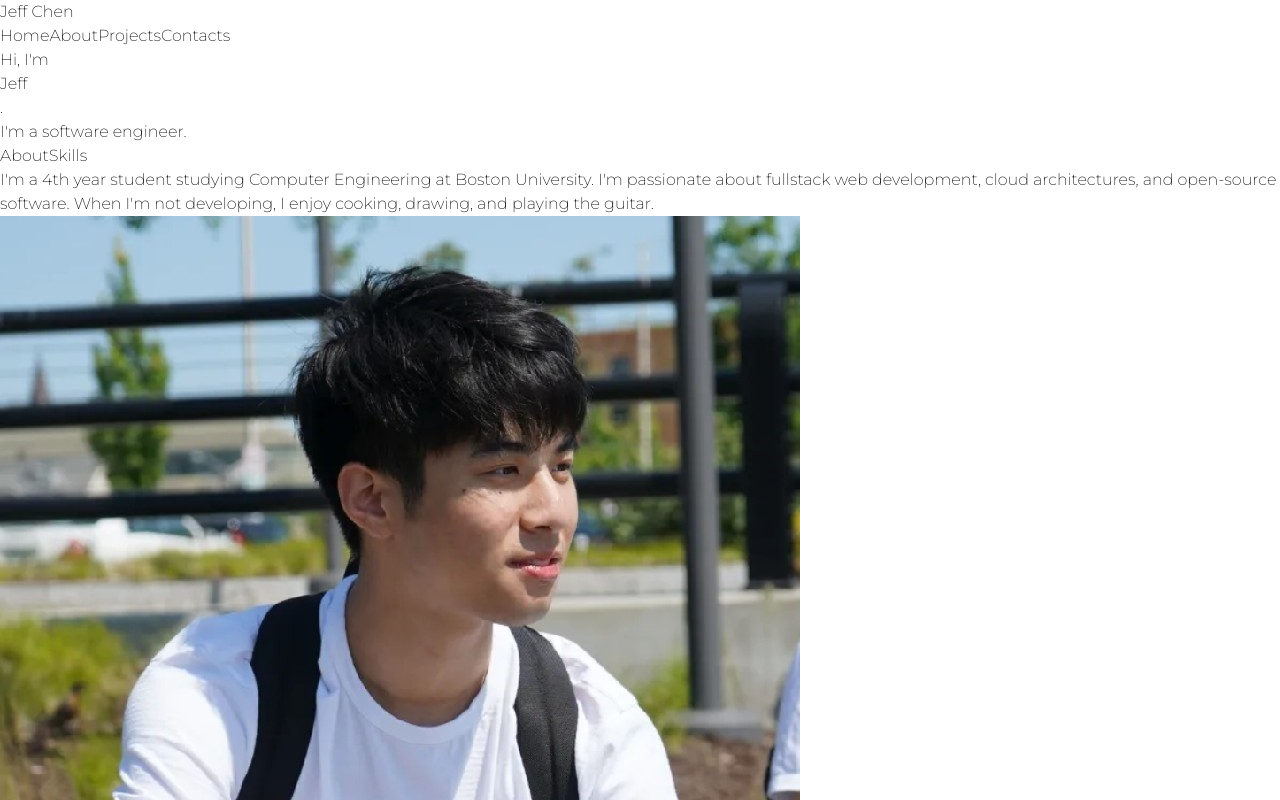
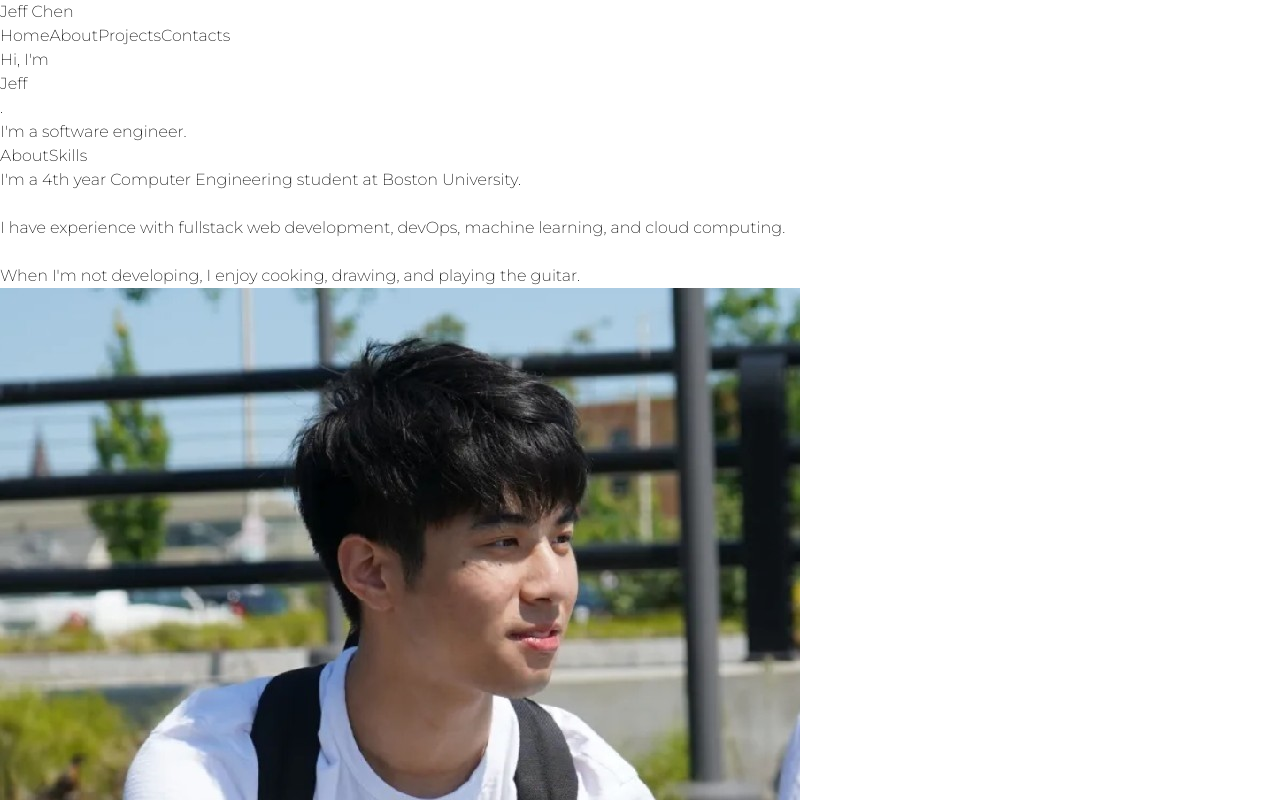
Before and after one commit to JeffC25/JeffC25.github.io, a React (Vite) app: page / in a window 1280 px wide. Shown: the top 800 px of the page. Built offline with nearby package versions, Linux system fonts and the light colour scheme.

Commit message:
edit descriptions, remove scroll snapping

```diff
--- a/src/App.tsx
+++ b/src/App.tsx
@@ -6,7 +6,7 @@ import About from "./pages/About.tsx"
 function App() {
 
   return (
-    <div className="w-full h-screen overflow-y-scroll snap-y scroll-smooth">
+    <div className="w-full h-screen overflow-y-scroll scroll-smooth">
       <Navbar />
       <div className="h-screen">
         <Home />
--- a/src/components/AboutWidget.tsx
+++ b/src/components/AboutWidget.tsx
@@ -7,9 +7,11 @@ interface Props {
 const AboutWidget = ({ tab }: Props) => {
     return (
         <section className={`pt-10 w-full flex flex-row flex-grow justify-center ${(tab == 0 ? "block" : "hidden")}`}>
-            <p className="text-xl md:w-2/3">
-                I'm a 4th year student studying Computer Engineering at Boston University.
-                I'm passionate about fullstack web development, cloud architectures, and open-source software.
+            <p className="md:w-2/3">
+                I'm a 4th year Computer Engineering student at Boston University.
+                <br /><br />
+                I have experience with fullstack web development, devOps, machine learning, and cloud computing.
+                <br /><br />
                 When I'm not developing, I enjoy cooking, drawing, and playing the guitar.
             </p>
             <div className="w-1/4 pl-10 aspect-square hidden md:block flex-grow">
--- a/src/pages/Projects.tsx
+++ b/src/pages/Projects.tsx
@@ -14,7 +14,7 @@ const Projects = () => {
             <h1 className="text-xl">Projects</h1>
             {Project({
                 title: "Fridge Tracker",
-                description: "A touchscreen attachment for tracking your fridge contents with automated receipt scanning, recipe suggestions, and expiration date alerts.",
+                description: "A touchscreen attachment for tracking your fridge contents with automated receipt scanning, recipe suggestions, expiration date alerts, and mobile device syncing.",
                 website: "#",
                 image: seniordesign,
                 alt: "Project Thumbnail",
@@ -33,7 +33,7 @@ const Projects = () => {
 
             {Project({
                 title: "Chat App",
-                description: "A minimalist live chat application.",
+                description: "A minimalist chat application with live messaging and private chatrooms.",
                 website: "https://chat-app.yerf.dev",
                 image: chatapp,
                 alt: "Project Thumbnail",
@@ -43,15 +43,14 @@ const Projects = () => {
 
             {Project({
                 title: "Smart Article Analyzer",
-                description: "An application to generate summaries, keywords, and sentiment from articles, PDF documents and arbritrary text.",
+                description: "An application to generate summaries, keywords, and sentiment from articles, PDF documents, and arbritrary text.",
                 website: "https://github.com/jeffc25/smart-article-analyzer",
                 image: smartarticleanalyzer,
                 alt: "Project Thumbnail",
                 technologies: ["Python", "Flask", "Bootstrap"],
                 links: [{ title: "GitHub", url: "https://github.com/jeffc25/smart-article-analyzer" },
                 ]
-            }
-            )}
+            })}
 
             {Project({
                 title: "Cookietective",
@@ -83,6 +82,16 @@ const Projects = () => {
                 links: [{ title: "GitHub", url: "https://github.com/JeffC25/virtual-file-system" }]
             })}
 
+            {/* {Project({
+                title: "Inventory and Sales Monitor",
+                description: "A .NET application for inventory management and transaction tracking, with automated backups via Google Sheets.",
+                website: "#",
+                image: "#",
+                alt: "Project Thumbnail",
+                technologies: ["C#", "WPF", "SQLite"],
+                links: [{ title: "GitHub", url: "#" }]
+            })} */}
+
             {Project({
                 title: "Personal Portfolio",
                 description: "This website!",
```
